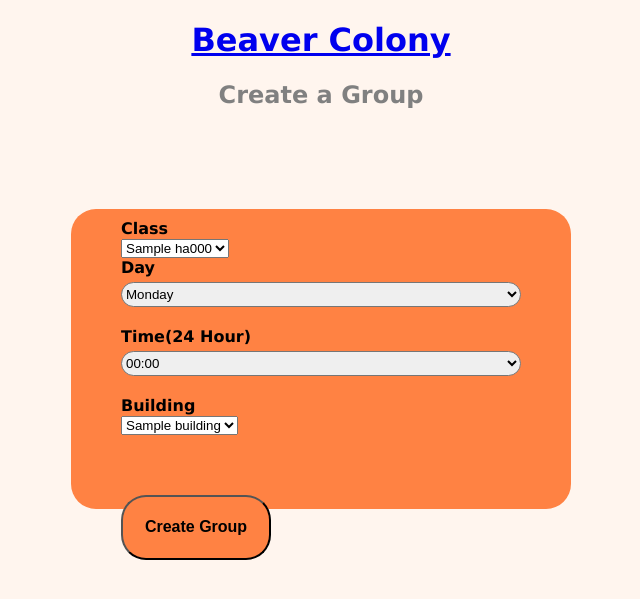
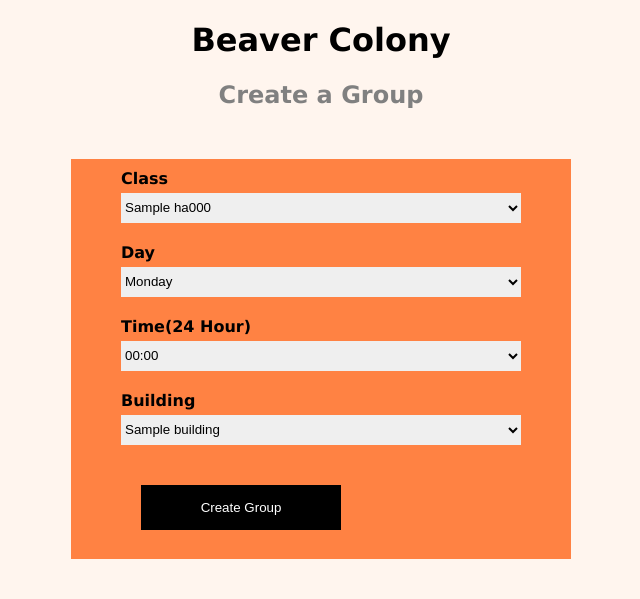
Before and after one commit to JonathanKoning/BeaverColony, a PHP site: page /CreateGroup.php in a window 1280 px wide. Shown: the top 599 px of the page, without its empty margins (319-959 px from the left). Run offline with PHP 8.4, Linux system fonts and the light colour scheme; the visitor is signed in with stand-in values (Sample User, id 1); tables that the repository leaves empty or names only in its code hold one stand-in row (values such as "Sample post"); data that the repository does not hold is empty.

Commit message:
Updated to fit new CreateGroup.php

```diff
--- a/CreateGroupStyle.css
+++ b/CreateGroupStyle.css
@@ -8,23 +8,22 @@ body{
     text-align: center;
 }
 
-.topRight{
-    position:absolute;
-    top:0;
-    right:0;
+a{
+    text-decoration: none;
+    color: black;
 }
 
 h2{
     color: gray;
 }
+
 #formDiv{
     margin: auto;
     display: block;
     text-align: center;
-    margin-top: 100px;
-    border-radius: 25px;
+    margin-top: 50px;
     background-color: #ff8243;
-    height: 300px;
+    height: 400px;
     width: 500px;
 }
 
@@ -37,40 +36,52 @@ form{
     font-weight: bold;
 }
 
-#Day{
-    height: 25px;
+#classes{
+    height: 30px;
     width: 400px;
     margin-bottom: 20px;
     margin-top: 5px;
-    border-radius: 25px;
+    border: none;
 }
+
+#Day{
+    height: 30px;
+    width: 400px;
+    margin-bottom: 20px;
+    margin-top: 5px;
+    border: none;
+}
+
 #Time{
-    height: 25px;
+    height: 30px;
     width: 400px;
     margin-top: 5px;
     margin-bottom: 20px;
-    border-radius: 25px;
+    border: none;
 }
-#BuildingName{
-    height: 25px;
+
+#Bname{
+    height: 30px;
     width: 400px;
     margin-top: 5px;
     margin-bottom: 20px;
-    border-radius: 25px;
+    border: none;
 }
-#Room{
-    height: 25px;
-    width: 400px;
-    margin-top: 5px;
-    border-radius: 25px;
+
+#buttonDiv{
+    text-align: center;
 }
 
 #submitButton{
-    margin-top: 60px;
-    border-radius: 25px;
-    height: 65px;
-    width: 150px;
-    background-color: #ff8243;
-    font-weight: bold;
-    font-size: medium;
+    margin: 5%;
+    width: 200px;
+    height: 45px;
+    background-color:black;
+    border: none;
+    color: white;
+    cursor: pointer;
 }
+
+button:hover{
+    transform: scale(1.1);
+}
```
